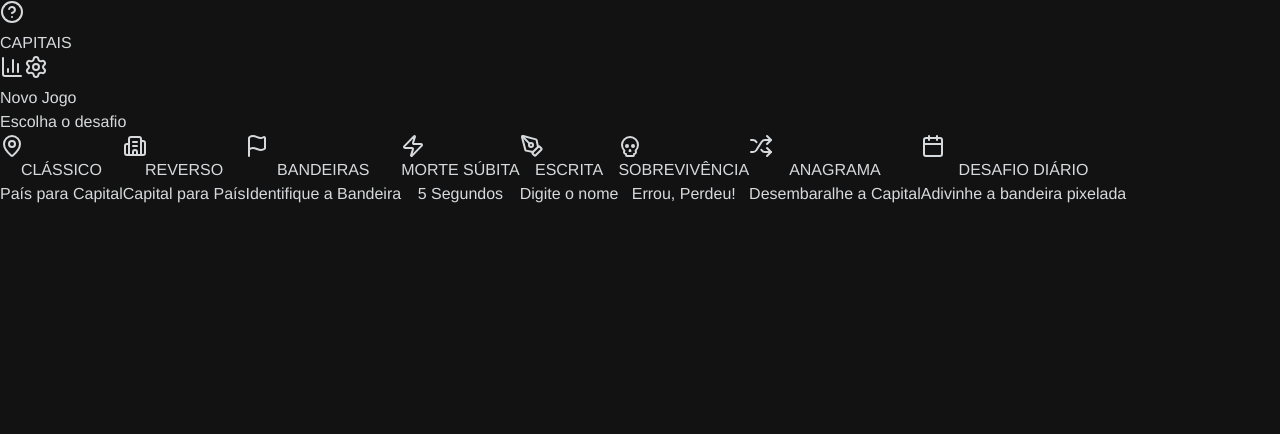
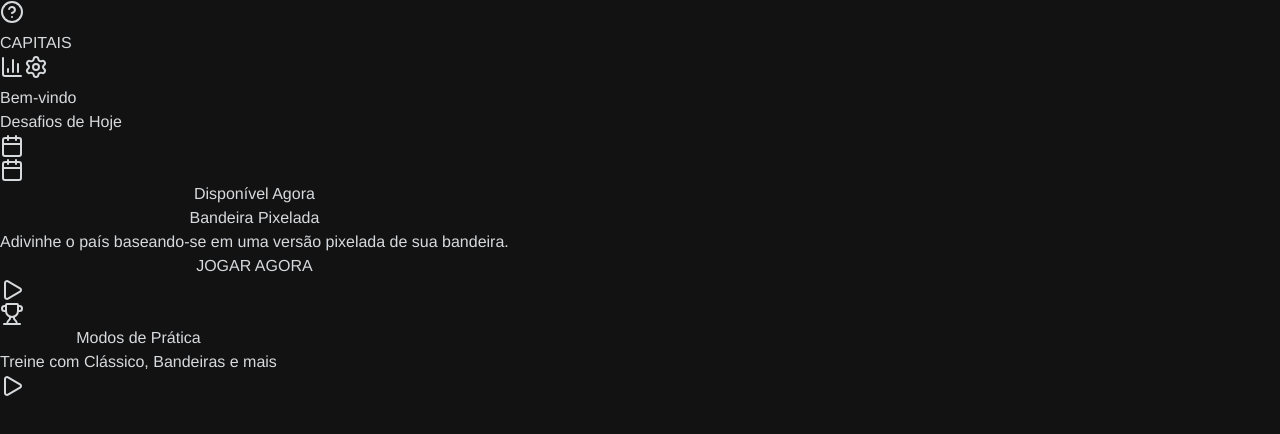
Before and after one commit to VitorHsC9/capitais, a React (Vite) app: page / in a window 1280 px wide. Shown: the top 434 px of the page. Built offline with nearby package versions, Linux system fonts and the light colour scheme.

Commit message:
mudança de foco para o modo diario

```diff
--- a/src/App.tsx
+++ b/src/App.tsx
@@ -1,7 +1,6 @@
 import { useState, useEffect } from 'react';
 import {
-  X, MapPin, Building2, Flag, Zap, PenTool, ChevronLeft, Trophy, Globe,
-  Skull, Shuffle, Calendar
+  X, ChevronLeft, Trophy, Globe
 } from 'lucide-react';
 
 import { useQuizGame, type GameMode } from './hooks/useQuizGame';
@@ -9,8 +8,9 @@ import { Header } from './components/Header';
 import { OptionButton } from './components/OptionButton';
 import { InputAnswer } from './components/InputAnswer';
 import { ProgressBar } from './components/ProgressBar';
-import { PixelatedFlag } from './components/PixelatedFlag';
 import { DailyChallenge } from './components/DailyChallenge';
+import { Home } from './components/Home';
+import { PracticeModes } from './components/PracticeModes';
 import type { Continent } from './data/countries';
 
 const shuffleText = (text: string) => {
@@ -18,7 +18,7 @@ const shuffleText = (text: string) => {
 };
 
 export default function App() {
-  const [screen, setScreen] = useState<'modes' | 'continents' | 'playing' | 'daily'>('modes');
+  const [screen, setScreen] = useState<'home' | 'practice' | 'modes' | 'continents' | 'playing' | 'daily'>('home');
   const [modal, setModal] = useState<'none' | 'stats' | 'help' | 'settings'>('none');
   const [highContrast, setHighContrast] = useState(false);
 
@@ -73,17 +73,6 @@ export default function App() {
     }
   }, [game.gameState]);
 
-  const modes = [
-    { id: 'classic', icon: MapPin, title: 'CLÁSSICO', desc: 'País para Capital' },
-    { id: 'reverse', icon: Building2, title: 'REVERSO', desc: 'Capital para País' },
-    { id: 'flags', icon: Flag, title: 'BANDEIRAS', desc: 'Identifique a Bandeira' },
-    { id: 'suddenDeath', icon: Zap, title: 'MORTE SÚBITA', desc: '5 Segundos' },
-    { id: 'writing', icon: PenTool, title: 'ESCRITA', desc: 'Digite o nome' },
-    { id: 'survival', icon: Skull, title: 'SOBREVIVÊNCIA', desc: 'Errou, Perdeu!' },
-    { id: 'anagram', icon: Shuffle, title: 'ANAGRAMA', desc: 'Desembaralhe a Capital' },
-    { id: 'daily', icon: Calendar, title: 'DESAFIO DIÁRIO', desc: 'Adivinhe a bandeira pixelada' },
-  ];
-
   const continents: Continent[] = ['América do Sul', 'Europa', 'Ásia', 'América do Norte', 'América Central', 'África', 'Oceania', 'Todos'];
 
   return (
@@ -112,43 +101,36 @@ export default function App() {
 
       <main className="flex-1 flex flex-col py-6 overflow-hidden relative">
 
-        {/* MODOS */}
-        {screen === 'modes' && (
-          <div className="flex flex-col h-full animate-in fade-in slide-in-from-bottom-4 duration-300">
-            <div className="mb-6">
-              <h2 className="text-sm font-bold uppercase tracking-widest text-[var(--tone-2)] mb-1">Novo Jogo</h2>
-              <p className="text-2xl font-bold text-[var(--tone-1)]">Escolha o desafio</p>
+        {/* HOME */}
+        {screen === 'home' && (
+          <Home
+            onSelectDaily={() => setScreen('daily')}
+            onSelectPractice={() => setScreen('practice')}
+          />
+        )}
+
+        {/* PRACTICE MODES */}
+        {screen === 'practice' && (
+          <div className="flex flex-col h-full">
+            <div className="flex items-center gap-3 mb-2">
+              <button onClick={() => setScreen('home')} className="p-2 -ml-2 hover:bg-[var(--tone-5)] rounded-lg text-[var(--tone-2)] hover:text-[var(--tone-1)] transition-colors">
+                <ChevronLeft className="w-6 h-6" />
+              </button>
             </div>
-            <div className="flex-1 space-y-3 overflow-y-auto pr-2">
-              {modes.map((m) => (
-                <button
-                  key={m.id}
-                  onClick={() => handleModeSelect(m.id as GameMode)}
-                  className="w-full text-left p-4 rounded-xl bg-[var(--tone-5)] hover:bg-[var(--tone-4)] border border-[var(--tone-4)] flex items-center gap-4 transition-all group active:scale-[0.98] hover:border-[var(--tone-3)] hover:shadow-lg"
-                >
-                  <div className="p-3 rounded-lg bg-[var(--bg-color)] text-[var(--tone-2)] group-hover:text-[var(--color-correct)] transition-colors">
-                    <m.icon className="w-6 h-6" />
-                  </div>
-                  <div>
-                    <div className="font-bold text-base text-[var(--tone-1)]">{m.title}</div>
-                    <div className="text-xs text-[var(--tone-2)] font-medium">{m.desc}</div>
-                  </div>
-                </button>
-              ))}
-            </div>
+            <PracticeModes onSelectMode={handleModeSelect} />
           </div>
         )}
 
         {/* DESAFIO DIÁRIO */}
         {screen === 'daily' && (
-          <DailyChallenge onBack={() => setScreen('modes')} />
+          <DailyChallenge onBack={() => setScreen('home')} />
         )}
 
         {/* CONTINENTES */}
         {screen === 'continents' && (
           <div className="flex flex-col h-full animate-in fade-in slide-in-from-bottom-4 duration-300">
             <div className="flex items-center gap-3 mb-6">
-              <button onClick={() => setScreen('modes')} className="p-2 -ml-2 hover:bg-[var(--tone-5)] rounded-lg text-[var(--tone-2)] hover:text-[var(--tone-1)] transition-colors">
+              <button onClick={() => setScreen('practice')} className="p-2 -ml-2 hover:bg-[var(--tone-5)] rounded-lg text-[var(--tone-2)] hover:text-[var(--tone-1)] transition-colors">
                 <ChevronLeft className="w-6 h-6" />
               </button>
               <div>
@@ -176,7 +158,7 @@ export default function App() {
           <div className="flex flex-col h-full gap-4 animate-in fade-in duration-300">
 
             <div className="flex items-center justify-between bg-[var(--tone-5)] p-3 rounded-xl border border-[var(--tone-4)]">
-              <button onClick={() => { game.restart(); setScreen('modes'); }} className="flex items-center gap-2 text-[10px] font-bold uppercase tracking-wider text-[var(--tone-2)] hover:text-[var(--color-error)] transition-colors">
+              <button onClick={() => { game.restart(); setScreen('practice'); }} className="flex items-center gap-2 text-[10px] font-bold uppercase tracking-wider text-[var(--tone-2)] hover:text-[var(--color-error)] transition-colors">
                 <X className="w-4 h-4" /> Sair
               </button>
 
@@ -203,8 +185,6 @@ export default function App() {
                   />
                 </div>
               )}
-
-              {/* REMOVED OLD DAILY LOGIC FROM HERE, NOW HANDLED BY DailyChallenge COMPONENT */}
 
               <div className="text-center px-4 w-full">
                 <h2 className="text-2xl sm:text-4xl font-black uppercase tracking-tight leading-tight text-[var(--tone-1)] drop-shadow-sm">
@@ -298,7 +278,7 @@ export default function App() {
 
               <div className="p-4 rounded-lg bg-[var(--bg-color)] border border-[var(--tone-4)] text-center">
                 <p className="text-xs text-[var(--tone-3)] uppercase font-bold mb-1">Versão</p>
-                <p className="text-sm font-mono text-[var(--tone-2)]">v2.0.0 (Midnight)</p>
+                <p className="text-sm font-mono text-[var(--tone-2)]">v2.1.0 (Daily)</p>
               </div>
             </div>
           </div>
@@ -343,7 +323,7 @@ export default function App() {
             <div className="flex justify-end mb-2">
               <button onClick={() => {
                 setModal('none');
-                if (game.gameState === 'finished' || game.gameState === 'game_over') { game.restart(); setScreen('modes'); }
+                if (game.gameState === 'finished' || game.gameState === 'game_over') { game.restart(); setScreen('practice'); }
               }}>
                 <X className="w-5 h-5 text-[var(--tone-2)] hover:text-[var(--tone-1)]" />
               </button>
@@ -377,7 +357,7 @@ export default function App() {
                     </p>
                   </div>
                   <button
-                    onClick={() => { game.restart(); setScreen('modes'); setModal('none'); }}
+                    onClick={() => { game.restart(); setScreen('practice'); setModal('none'); }}
                     className="w-full py-4 bg-[var(--color-correct)] text-white font-bold uppercase text-sm rounded-xl shadow-lg hover:brightness-110 hover:shadow-emerald-500/20 transition-all"
                   >
                     Jogar Novamente
--- /dev/null
+++ b/src/components/Home.tsx
@@ -0,0 +1,71 @@
+import { Calendar, Play, Trophy } from 'lucide-react';
+
+interface HomeProps {
+    onSelectDaily: () => void;
+    onSelectPractice: () => void;
+}
+
+export function Home({ onSelectDaily, onSelectPractice }: HomeProps) {
+    return (
+        <div className="flex flex-col h-full animate-in fade-in slide-in-from-bottom-4 duration-300">
+            <div className="mb-8">
+                <h2 className="text-sm font-bold uppercase tracking-widest text-[var(--tone-2)] mb-1">Bem-vindo</h2>
+                <p className="text-2xl font-bold text-[var(--tone-1)]">Desafios de Hoje</p>
+            </div>
+
+            <div className="flex-1 space-y-6 overflow-y-auto pr-2">
+
+                {/* Daily Challenge Card */}
+                <button
+                    onClick={onSelectDaily}
+                    className="w-full text-left p-6 rounded-2xl bg-gradient-to-br from-[var(--tone-5)] to-[var(--bg-color)] border border-[var(--tone-4)] shadow-xl hover:shadow-2xl hover:border-[var(--color-correct)] transition-all group relative overflow-hidden"
+                >
+                    <div className="absolute top-0 right-0 p-4 opacity-10 group-hover:opacity-20 transition-opacity">
+                        <Calendar className="w-24 h-24" />
+                    </div>
+
+                    <div className="relative z-10">
+                        <div className="flex items-center gap-3 mb-4">
+                            <div className="p-2 rounded-lg bg-[var(--color-correct)]/20 text-[var(--color-correct)]">
+                                <Calendar className="w-6 h-6" />
+                            </div>
+                            <span className="text-xs font-bold uppercase tracking-wider text-[var(--color-correct)]">Disponível Agora</span>
+                        </div>
+
+                        <h3 className="text-xl font-black text-[var(--tone-1)] mb-2">Bandeira Pixelada</h3>
+                        <p className="text-sm text-[var(--tone-2)] font-medium mb-6 max-w-[80%]">
+                            Adivinhe o país baseando-se em uma versão pixelada de sua bandeira.
+                        </p>
+
+                        <div className="flex items-center gap-2 text-xs font-bold text-[var(--tone-1)] group-hover:text-[var(--color-correct)] transition-colors">
+                            <span>JOGAR AGORA</span>
+                            <Play className="w-4 h-4 fill-current" />
+                        </div>
+                    </div>
+                </button>
+
+                {/* Practice Mode Link */}
+                <div className="pt-4 border-t border-[var(--tone-5)]">
+                    <button
+                        onClick={onSelectPractice}
+                        className="w-full p-4 rounded-xl bg-[var(--tone-5)] hover:bg-[var(--tone-4)] border border-[var(--tone-4)] flex items-center justify-between transition-all group"
+                    >
+                        <div className="flex items-center gap-4">
+                            <div className="p-2 rounded-lg bg-[var(--bg-color)] text-[var(--tone-3)] group-hover:text-[var(--tone-1)] transition-colors">
+                                <Trophy className="w-5 h-5" />
+                            </div>
+                            <div className="text-left">
+                                <div className="font-bold text-sm text-[var(--tone-1)]">Modos de Prática</div>
+                                <div className="text-xs text-[var(--tone-2)]">Treine com Clássico, Bandeiras e mais</div>
+                            </div>
+                        </div>
+                        <div className="text-[var(--tone-3)] group-hover:translate-x-1 transition-transform">
+                            <Play className="w-4 h-4" />
+                        </div>
+                    </button>
+                </div>
+
+            </div>
+        </div>
+    );
+}
--- /dev/null
+++ b/src/components/PracticeModes.tsx
@@ -0,0 +1,44 @@
+import { MapPin, Building2, Flag, Zap, PenTool, Skull, Shuffle } from 'lucide-react';
+import type { GameMode } from '../hooks/useQuizGame';
+
+interface PracticeModesProps {
+    onSelectMode: (mode: GameMode) => void;
+}
+
+export function PracticeModes({ onSelectMode }: PracticeModesProps) {
+    const modes = [
+        { id: 'classic', icon: MapPin, title: 'CLÁSSICO', desc: 'País para Capital' },
+        { id: 'reverse', icon: Building2, title: 'REVERSO', desc: 'Capital para País' },
+        { id: 'flags', icon: Flag, title: 'BANDEIRAS', desc: 'Identifique a Bandeira' },
+        { id: 'suddenDeath', icon: Zap, title: 'MORTE SÚBITA', desc: '5 Segundos' },
+        { id: 'writing', icon: PenTool, title: 'ESCRITA', desc: 'Digite o nome' },
+        { id: 'survival', icon: Skull, title: 'SOBREVIVÊNCIA', desc: 'Errou, Perdeu!' },
+        { id: 'anagram', icon: Shuffle, title: 'ANAGRAMA', desc: 'Desembaralhe a Capital' },
+    ];
+
+    return (
+        <div className="flex flex-col h-full animate-in fade-in slide-in-from-bottom-4 duration-300">
+            <div className="mb-6">
+                <h2 className="text-sm font-bold uppercase tracking-widest text-[var(--tone-2)] mb-1">Prática</h2>
+                <p className="text-2xl font-bold text-[var(--tone-1)]">Escolha o Modo</p>
+            </div>
+            <div className="flex-1 space-y-3 overflow-y-auto pr-2">
+                {modes.map((m) => (
+                    <button
+                        key={m.id}
+                        onClick={() => onSelectMode(m.id as GameMode)}
+                        className="w-full text-left p-4 rounded-xl bg-[var(--tone-5)] hover:bg-[var(--tone-4)] border border-[var(--tone-4)] flex items-center gap-4 transition-all group active:scale-[0.98] hover:border-[var(--tone-3)] hover:shadow-lg"
+                    >
+                        <div className="p-3 rounded-lg bg-[var(--bg-color)] text-[var(--tone-2)] group-hover:text-[var(--color-correct)] transition-colors">
+                            <m.icon className="w-6 h-6" />
+                        </div>
+                        <div>
+                            <div className="font-bold text-base text-[var(--tone-1)]">{m.title}</div>
+                            <div className="text-xs text-[var(--tone-2)] font-medium">{m.desc}</div>
+                        </div>
+                    </button>
+                ))}
+            </div>
+        </div>
+    );
+}
```
